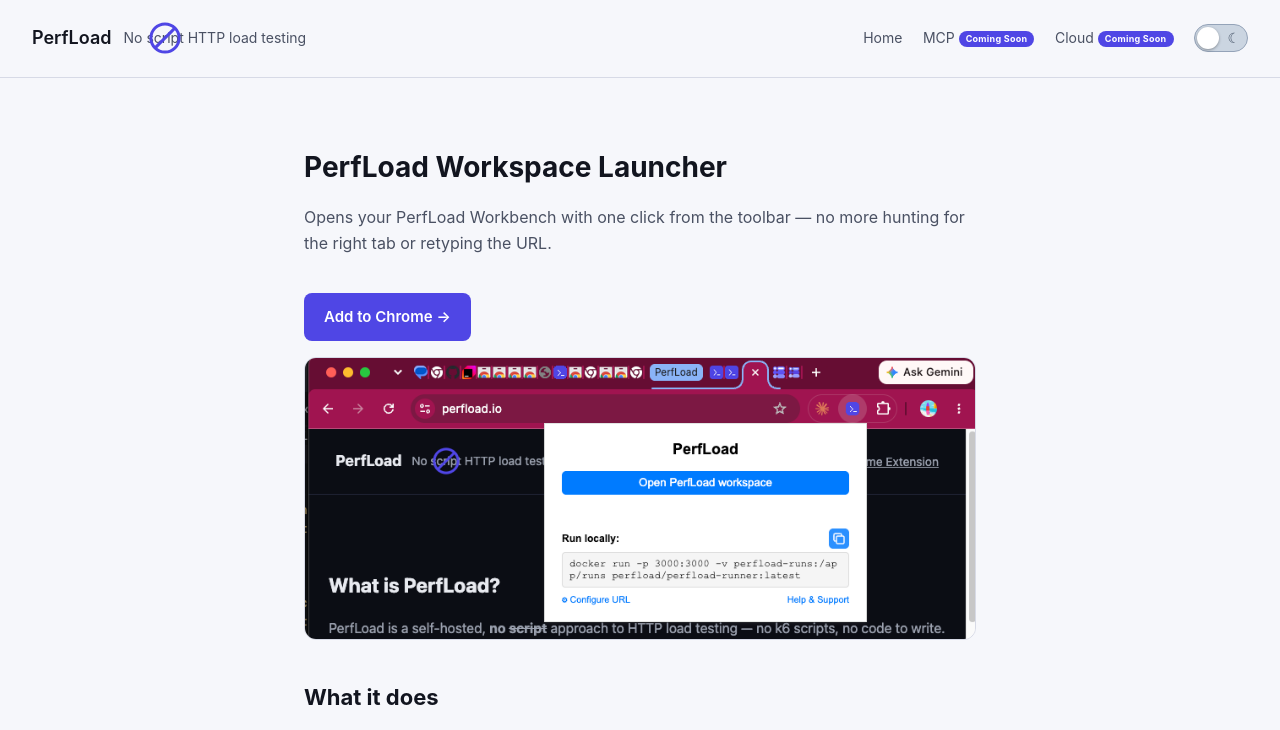
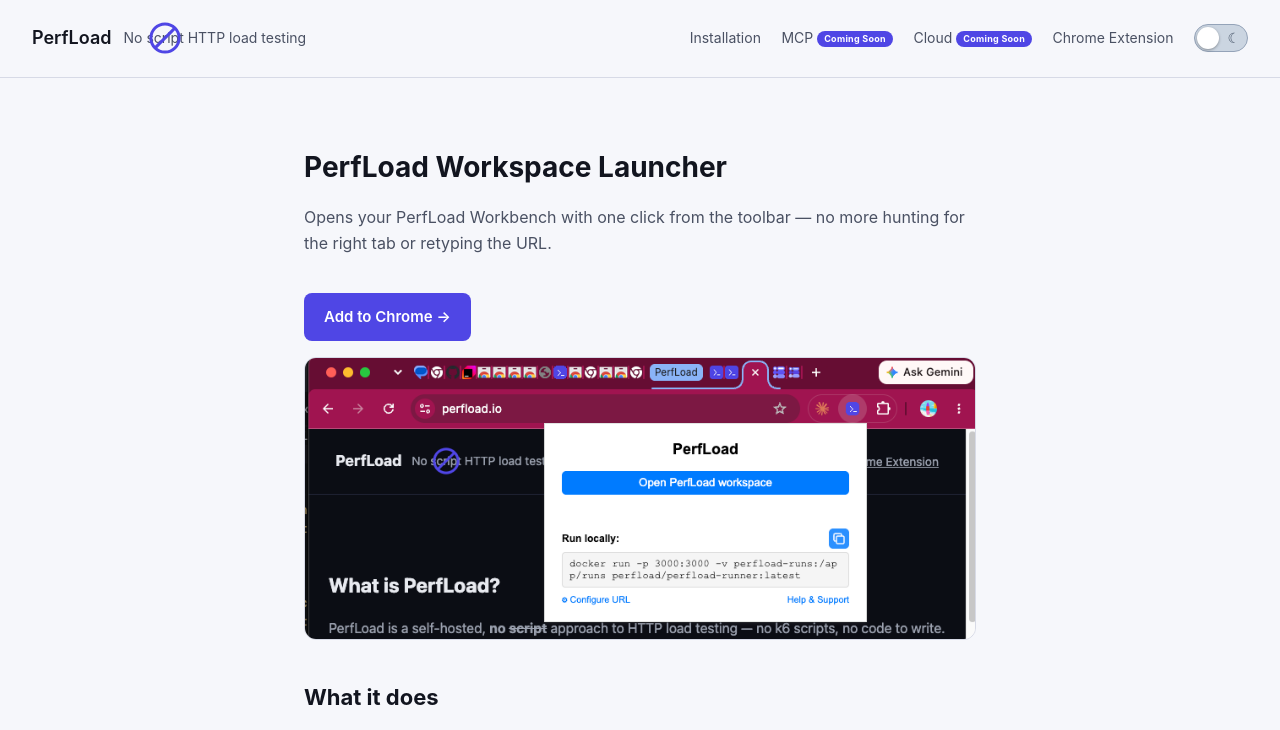
Before and after one commit to stepince/perfload-site, a plain HTML site: page extension.html in a window 1280 px wide. Shown: the top 730 px of the page. Drawn offline with Linux system fonts and the light colour scheme.

Commit message:
updated documentation

```diff
--- a/extension.html
+++ b/extension.html
@@ -140,9 +140,10 @@
     <a href="/">PerfLoad</a>
     <span style="color: var(--muted); font-size: 14px;">No <span class="no-icon">script<svg viewBox="0 0 100 100" aria-hidden="true"><circle cx="50" cy="50" r="42" fill="none" stroke="var(--accent)" stroke-width="9"/><line x1="20" y1="80" x2="80" y2="20" stroke="var(--accent)" stroke-width="9"/></svg></span> HTTP load testing</span>
     <nav>
-      <a href="/">Home</a>
+      <a href="/installation.html">Installation</a>
       <a href="/mcp/">MCP <span class="soon-pill">Coming Soon</span></a>
       <a href="/cloud.html">Cloud <span class="soon-pill">Coming Soon</span></a>
+      <a href="/extension.html">Chrome Extension</a>
       <button type="button" class="theme-toggle" role="switch" aria-checked="true" aria-label="Toggle dark mode" data-theme-toggle>
         <span class="theme-toggle__icon theme-toggle__icon--sun" aria-hidden="true">&#9728;&#xFE0E;</span>
         <span class="theme-toggle__icon theme-toggle__icon--moon" aria-hidden="true">&#9790;&#xFE0E;</span>
```
Also changed, not shown: api-load-testing/index.html (+0 -1 lines), ci-cd-load-testing/index.html (+0 -1 lines), cloud.html (+1 -1 lines), curl-load-test/index.html (+0 -1 lines), curl-to-k6/index.html (+0 -1 lines), github-actions-load-testing/index.html (+0 -1 lines), http-load-test/index.html (+0 -1 lines), index.html (+1 -0 lines), installation.html (+1 -1 lines), k6-alternative/index.html (+0 -1 lines), load-testing-tool/index.html (+0 -1 lines), privacy.html (+1 -0 lines), rest-api-load-test/index.html (+0 -1 lines), self-hosted-load-testing/index.html (+0 -1 lines), 2 more files.
